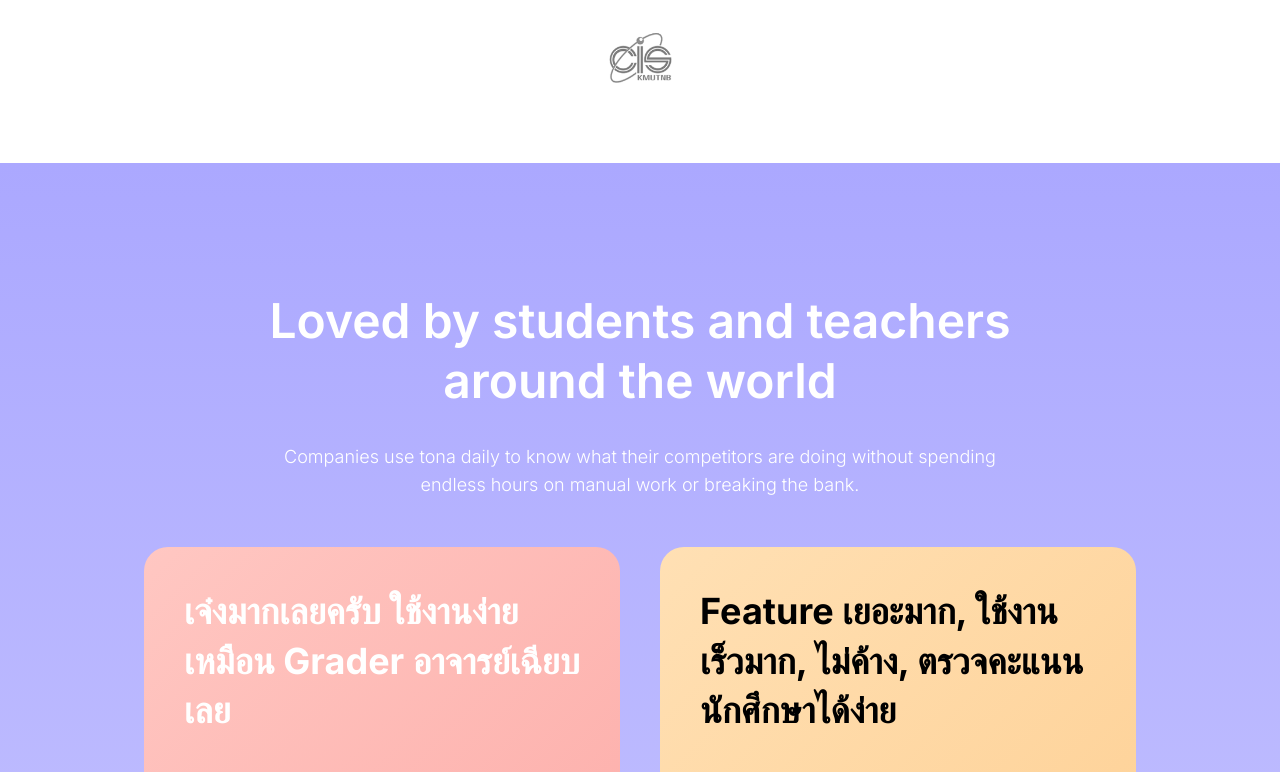
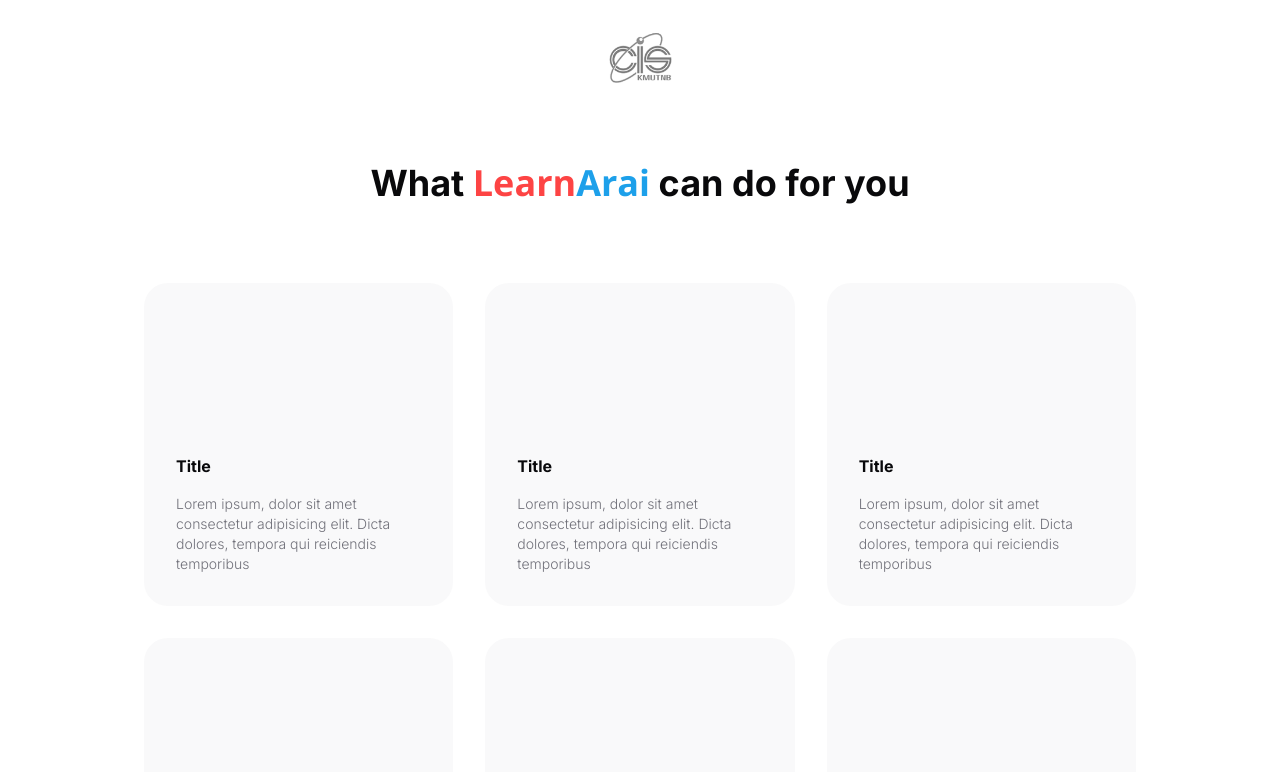
Before and after one commit to learn-arai/learn-arai, a Next.js app in the folder learn-arai/: page / in a window 1280 px wide. Shown: the part 1090-1862 px from the top of the page. Built offline with nearby package versions, Linux system fonts and the light colour scheme.

Commit message:
Added feature section

```diff
--- a/learn-arai/app/page.tsx
+++ b/learn-arai/app/page.tsx
@@ -4,6 +4,7 @@
 
 import { AuthContext } from '@/components/context/AuthContext';
 import Client from '@/components/module/landing/client';
+import Feature from '@/components/module/landing/feature';
 import GettingStarted from '@/components/module/landing/getting-started';
 import Hero from '@/components/module/landing/hero';
 import LandingNavbar from '@/components/module/landing/landing-navbar';
@@ -18,6 +19,7 @@
             <LandingNavbar />
             <Hero />
             <Client />
+            <Feature />
             <Testimonial />
             <GettingStarted />
 
--- /dev/null
+++ b/learn-arai/components/module/landing/feature.tsx
@@ -0,0 +1,44 @@
+import { cn } from '@/lib/utils';
+
+import { inter, openSans } from '@/components/ui/fonts';
+
+export default function Feature() {
+    return (
+        <>
+            <section className={cn('pt-12 pb-14', inter.className)}>
+                <h2 className="text-4xl text-center font-bold">
+                    What{' '}
+                    <span className={cn('font-bold', openSans.className)}>
+                        <span className="text-red-logo-500">Learn</span>
+                        <span className="text-blue-logo-500">Arai</span>
+                    </span>{' '}
+                    can do for you
+                </h2>
+
+                <div className="grid grid-cols-3 px-36 mx-auto gap-8 pt-20">
+                    <FeatureCard />
+                    <FeatureCard />
+                    <FeatureCard />
+                    <FeatureCard />
+                    <FeatureCard />
+                    <FeatureCard />
+                </div>
+            </section>
+        </>
+    );
+}
+
+function FeatureCard() {
+    return (
+        <>
+            <div className="bg-muted/50 rounded-3xl p-8 space-y-4">
+                <div className="w-full aspect-[2_/_1]" />
+                <h3 className="font-bold">Title</h3>
+                <p className="text-sm text-muted-foreground font-light">
+                    Lorem ipsum, dolor sit amet consectetur adipisicing elit.
+                    Dicta dolores, tempora qui reiciendis temporibus
+                </p>
+            </div>
+        </>
+    );
+}
```
